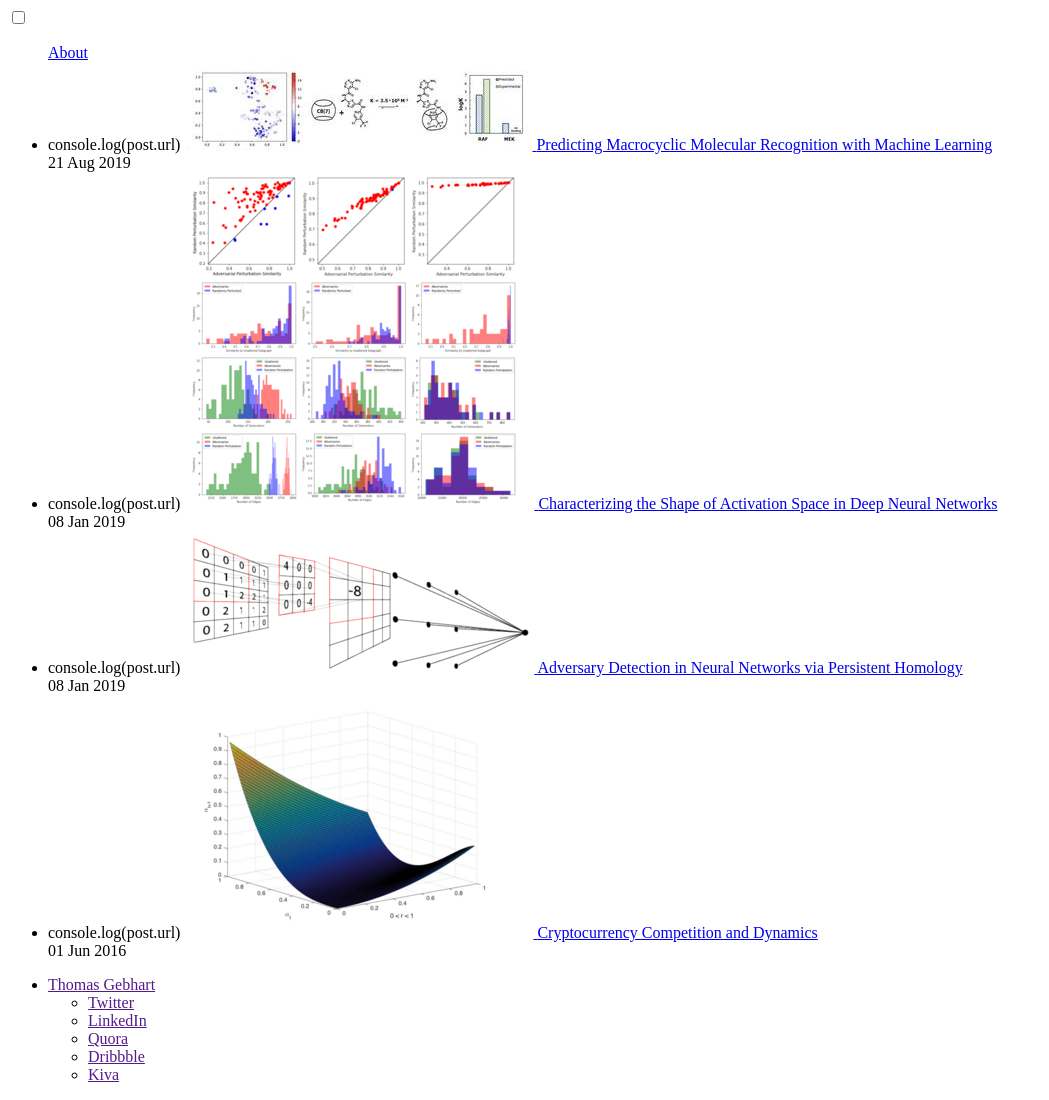
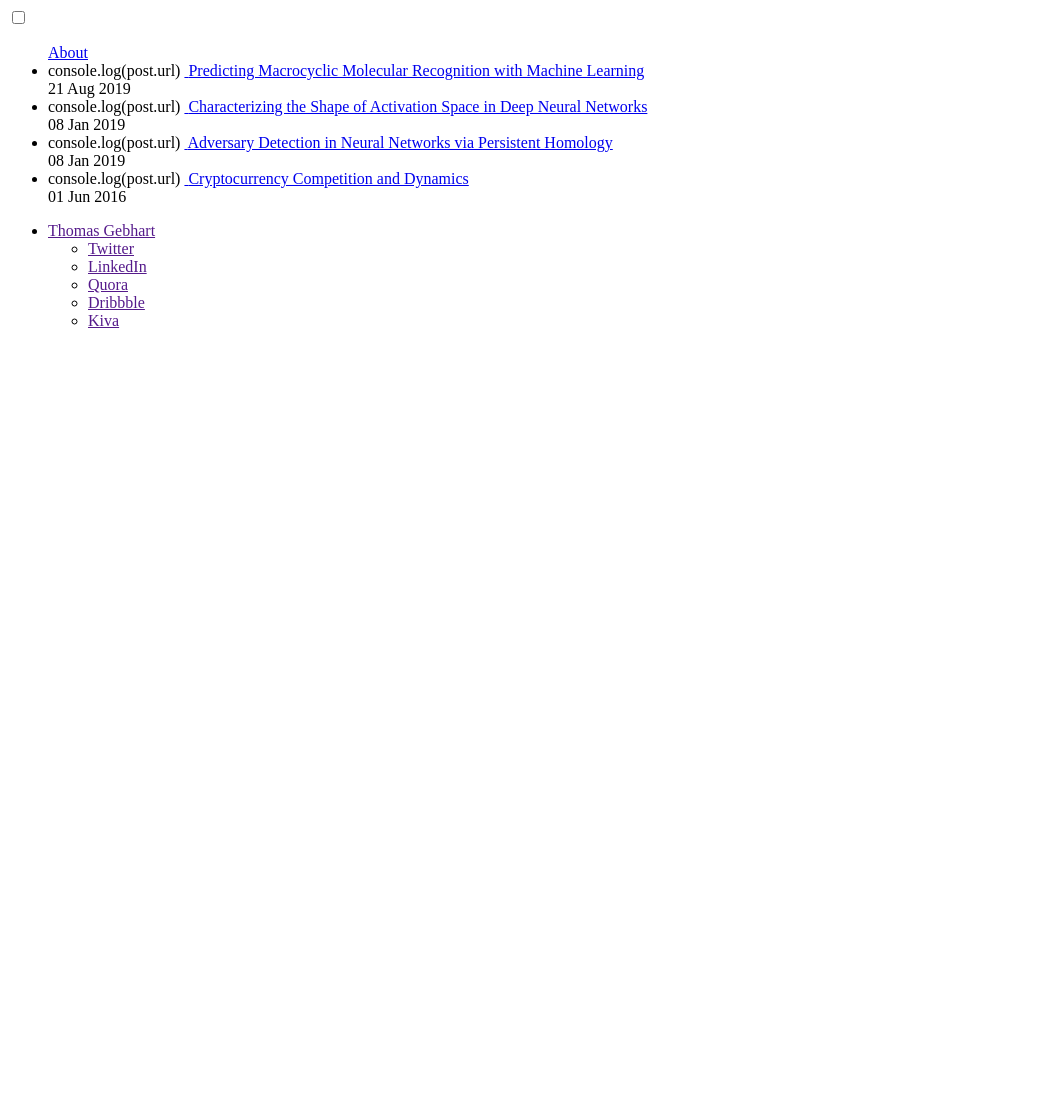
Before and after one commit to tgebhart/tgebhart.github.io, a Jekyll site: the page built from 404.html, in a window 1280 px wide. Shown: the whole page, without its empty margins (0-1049 px from the left). Built offline with Jekyll 4.4.1, drawn with Linux system fonts in a browser that asks for light colours; nearby versions of some CDN libraries; some web fonts are replaced; library files that are not in the unit come from our copies; after the commit the page ends 900 px from its top, so only the background shows below that.

Commit message:
changed som path stuff

```diff
--- a/_config.yml
+++ b/_config.yml
@@ -16,10 +16,10 @@
 url:                 gebhartom.com
 rss:                 rss feed url
 baseurl:             /
-baseurl_posts_img:   '/assets/images/posts/'
-baseurl_featured_img: '/assets/images/hero/'
-baseurl_featured_thumbnail: '/assets/images/thumbnail/'
-baseurl_javascripts: '/assets/javascripts/'
+baseurl_posts_img:   'assets/images/posts/'
+baseurl_featured_img: 'assets/images/hero/'
+baseurl_featured_thumbnail: 'assets/images/thumbnail/'
+baseurl_javascripts: 'assets/javascripts/'
 icon:                your site icon path # /assets/img/icon.png [best 300px X 300px]
 disqus:              disqus_shortname # get it on https://disqus.com/admin/
 
```
